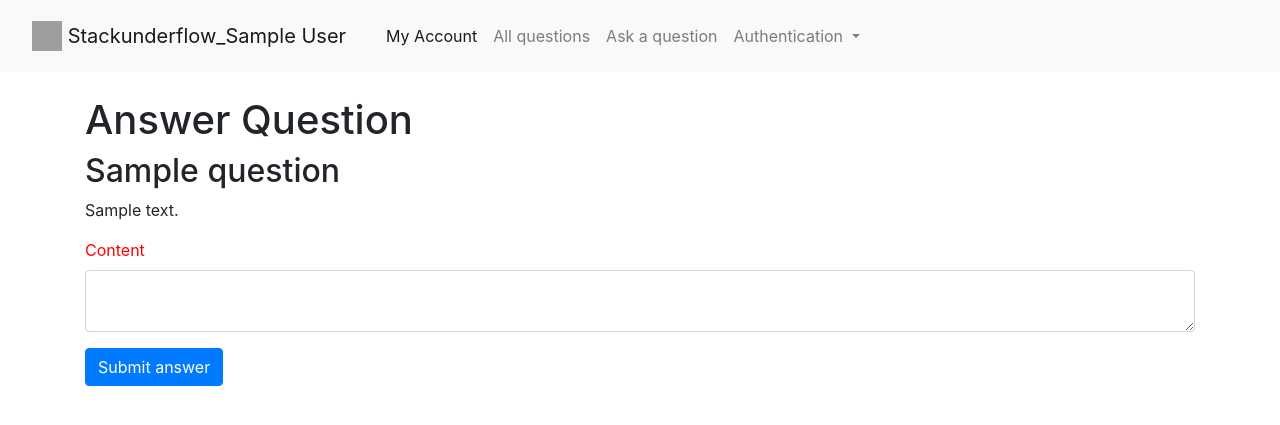
After one commit to arvydasg/stackunderflow, a Flask app: page /questions/answer_question/1 in a window 1280 px wide. The commit adds this page. Shown: the top 425 px of the page. Run offline with Flask 3, Linux system fonts and the light colour scheme; a user stored in the database is signed in; tables that the repository leaves empty hold one stand-in row (values such as "Sample post"); some libraries are stand-ins or nearby versions; grey boxes are pictures that could not be loaded.

Commit message:
created a possibility to answer to questions, displaying them also

```diff
--- a/stackunderflow_app/questions/question_form.py
+++ b/stackunderflow_app/questions/question_form.py
@@ -18,3 +18,8 @@ from stackunderflow_app.models import Users
 class AddQuestionForm(FlaskForm):
     title = StringField("Title", validators=[DataRequired(), Length(max=140)])
     content = TextAreaField("Content", validators=[DataRequired(), Length(max=5000)])
+
+
+class AddAnswerForm(FlaskForm):
+    content = TextAreaField("Content", validators=[DataRequired(), Length(max=5000)])
+    submit = SubmitField("Submit")
--- a/stackunderflow_app/questions/questions.py
+++ b/stackunderflow_app/questions/questions.py
@@ -1,6 +1,6 @@
 from flask import render_template, request, redirect, url_for, flash
-from stackunderflow_app.models import db, Users, Question
-from stackunderflow_app.questions.question_form import AddQuestionForm
+from stackunderflow_app.models import db, Users, Question, Answer
+from stackunderflow_app.questions.question_form import AddQuestionForm, AddAnswerForm
 from stackunderflow_app.app import login_manager, bcrypt
 from flask_login import current_user, logout_user, login_user, login_required
 
@@ -75,3 +75,26 @@ def route_question_detail(question_id):
     """Route for displaying the details of a single question."""
     question = Question.query.get_or_404(question_id)
     return render_template("questions/question_detail.html", question=question)
+
+
+@bp.route("/answer_question/<int:question_id>", methods=["GET", "POST"])
+@login_required
+def route_answer_question(question_id):
+    """Route for answering a question."""
+    question = Question.query.get_or_404(question_id)
+    form = AddAnswerForm()
+    if form.validate_on_submit():
+        new_answer = Answer(
+            content=form.content.data,
+            author_id=current_user.id,
+            question_id=question_id,
+        )
+        db.session.add(new_answer)
+        db.session.commit()
+        flash("You have successfully answered the question!")
+        return redirect(
+            url_for("questions.route_question_detail", question_id=question_id)
+        )
+    return render_template(
+        "questions/answer_question.html", form=form, question=question
+    )
--- /dev/null
+++ b/stackunderflow_app/templates/questions/answer_question.html
@@ -0,0 +1,15 @@
+{% extends "base.html" %}
+{% from "_render_field.html" import render_field %}
+
+{% block content %}
+    <h1>Answer Question</h1>
+    <h2>{{ question.title }}</h2>
+    <p>{{ question.content }}</p>
+    <form method="post">
+        {{ form.hidden_tag() }}
+        <div class="form-group">
+            {{render_field(form.content, class="form-control")}}
+        </div>
+        <button type="submit" class="btn btn-primary">Submit answer</button>
+    </form>
+{% endblock %}
```
Also changed, not shown: stackunderflow_app/models.py (+10 -0 lines), stackunderflow_app/templates/questions/question_detail.html (+14 -0 lines).
